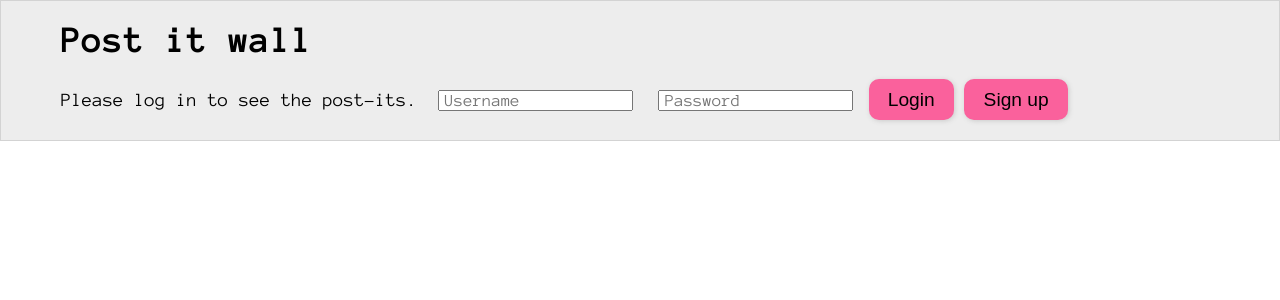
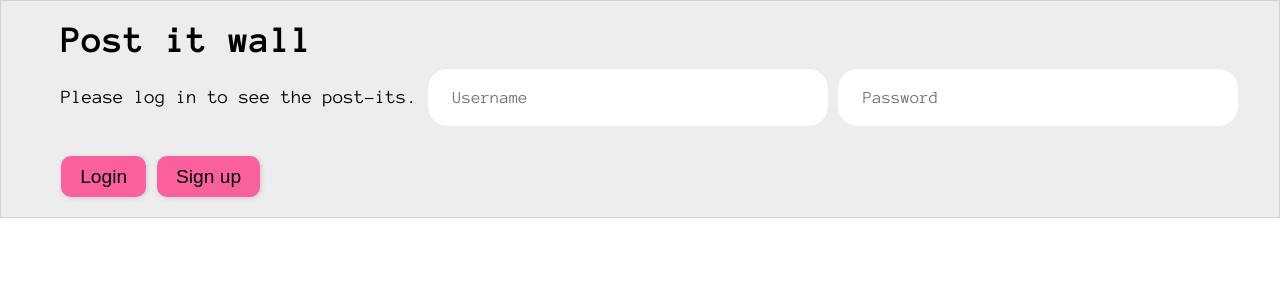
Before and after one commit to okomaro/post-it-system, a PHP site: page / in a window 1280 px wide. Shown: the top 300 px of the page. Run offline with PHP 8.4, Linux system fonts and the light colour scheme; some libraries are stand-ins or nearby versions; some web fonts are replaced.

Commit message:
css form height correction

```diff
--- a/css/style.css
+++ b/css/style.css
@@ -283,7 +283,7 @@ input {
 	font-size: 0.9em;
 	margin: 10px 0;
 	padding: 20px;
-	height: 10px;
+	height: auto;
 	max-width: 400px;
 	width: 100%;
 	border-radius: 20px;
--- a/index.php
+++ b/index.php
@@ -98,8 +98,8 @@ $cmd = $_POST['cmd'] ?? null;
 		<button class="submit-button"type="submit" name="cmd" value="private">See only private post-its</button>
 <?php } else { ?>
 		Please log in to see the post-its.
-		<input type="text" name="un" placeholder="Username" required>
-		<input type="password" name="pw" placeholder="Password" required>
+		<input class="textfield-small"type="text" name="un" placeholder="Username" required>
+		<input class="textfield-small" type="password" name="pw" placeholder="Password" required>
 		<button class="submit-button" type="submit" name="cmd" value="login">Login</button>
 		<button class="submit-button" type="submit" name="cmd" value="createuser">Sign up</button>
 <?php } ?>
```
